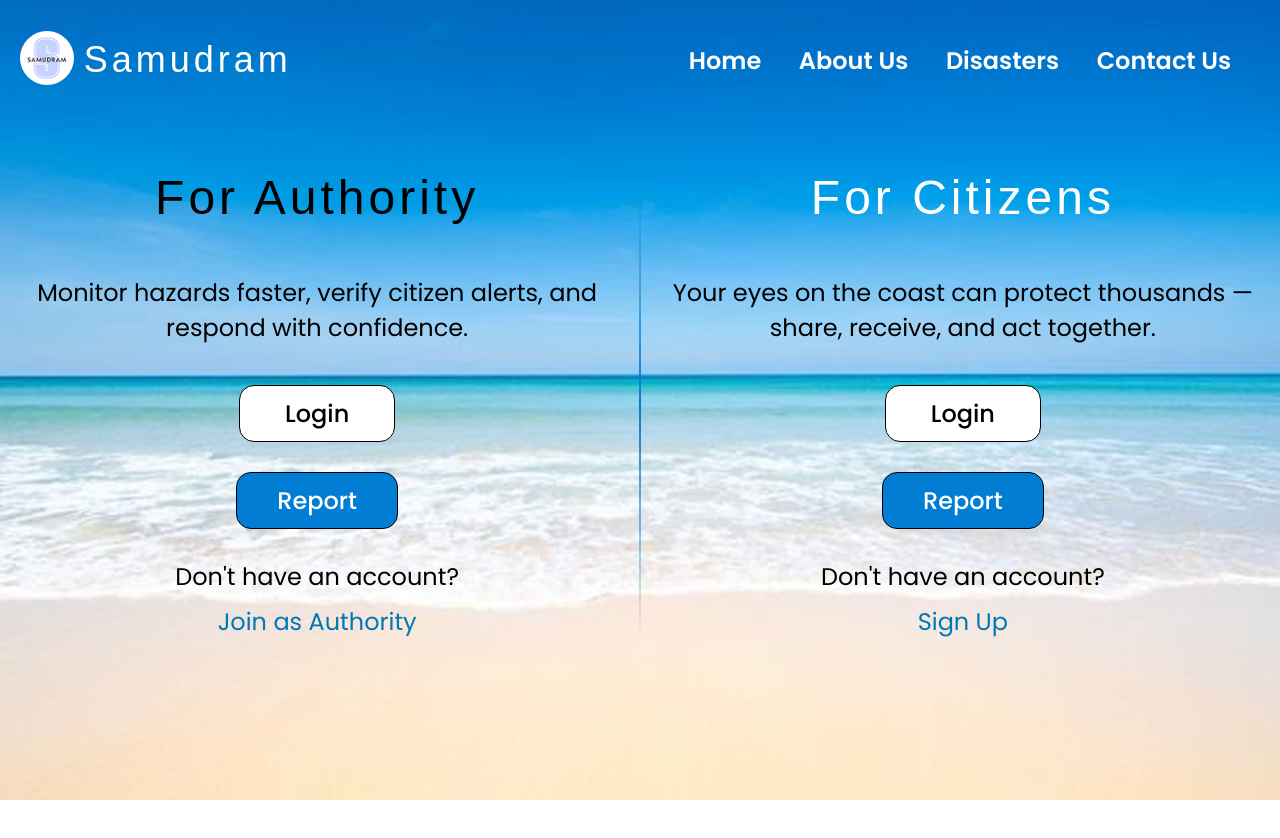
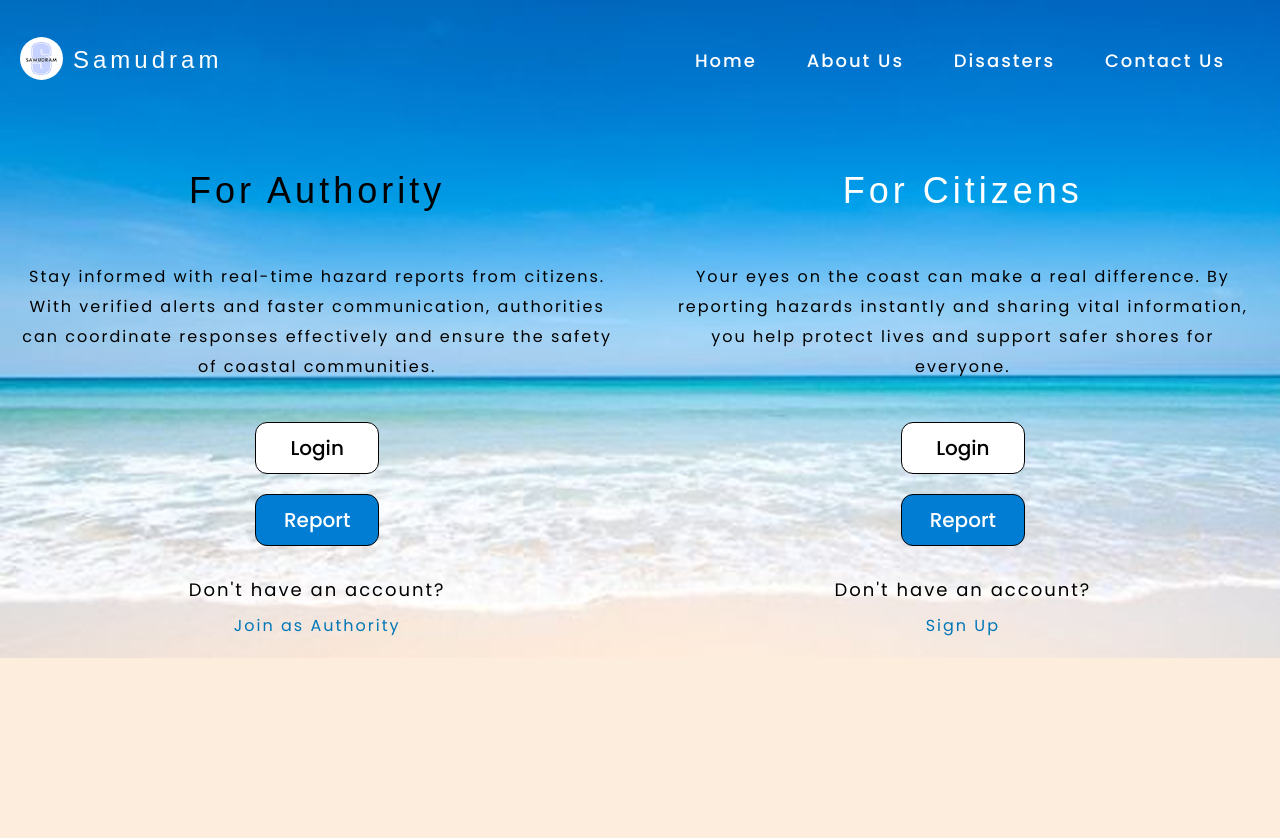
Before and after one commit to ziyamohammad/SIH-Frontend, a React (Create React App) app: page / in a window 1280 px wide. Shown: the top 838 px of the page. Before the commit the page ends 800 px from the top, so only its background shows below. Built offline with nearby package versions, Linux system fonts and the light colour scheme; a web font is replaced by a local one.

Commit message:
some css changes

```diff
--- a/src/App.css
+++ b/src/App.css
@@ -5,11 +5,14 @@
 }
 .App{
 width:100vw;
-height:100vh;
+height: auto;
+
+overflow: auto;
+
 display:flex;
 flex-direction: column;
 align-items: center;
 background-image:url(sea.png);
-background-size: 100vw 100vh;
+background-size: contain;
 
 }
--- a/src/components/Main.js
+++ b/src/components/Main.js
@@ -4,12 +4,13 @@ import { Link } from 'react-router'
 
 const Main = () => {
   return (
+    <>
     <div className={styles.main}>
       <div className={styles.authority}>
          <span className={styles.head}>
             For Authority
          </span>
-         <span className={styles.content}>Monitor hazards faster, verify citizen alerts, and respond with confidence.</span>
+         <span className={styles.content}>Stay informed with real-time hazard reports from citizens. With verified alerts and faster communication, authorities can coordinate responses effectively and ensure the safety of coastal communities.</span>
          <button className={styles.login}>Login</button>
          <button className={styles.report}>Report</button>
          <span className={styles.join}>Don't have an account?</span>
@@ -20,13 +21,17 @@ const Main = () => {
         <span className={styles.head1}>
             For Citizens
          </span>
-         <span  className={styles.content}>Your eyes on the coast can protect thousands — share, receive, and act together.</span>
+         <span  className={styles.content}>Your eyes on the coast can make a real difference. By reporting hazards instantly and sharing vital information, you help protect lives and support safer shores for everyone.</span>
          <button className={styles.login}>Login</button>
          <button className={styles.report}>Report</button>
          <span className={styles.join}>Don't have an account?</span>
          <Link to ="/citisignup" className={styles.link}>Sign Up</Link>
       </div>
     </div>
+    <div className={styles.dashboard}>
+
+    </div>
+    </>
   )
 }
 
--- a/src/css/Main.module.css
+++ b/src/css/Main.module.css
@@ -22,12 +22,13 @@
 }
 .divider {
   width: 1.5px;
-  height: 100%;
+  height: 110%;
   background: linear-gradient(
     to bottom,
-    rgba(1, 126, 210, 0),
-    rgba(1, 126, 210, 1),
-    rgba(1, 126, 210, 0)
+     rgba(1, 126, 210, 0.1),
+    rgba(0,0,0, 0.3),
+
+    rgba(1, 126, 210, 0.1)
   );
   margin: 5px;
 }
@@ -35,7 +36,7 @@
 font-family: "Gugi", sans-serif;
 font-weight: 400;
 padding-bottom:30px;
-font-size: 48px;
+font-size: 36px;
 letter-spacing: 4px;
 text-align: center;
 
@@ -44,7 +45,7 @@ text-align: center;
     font-family: "Gugi", sans-serif;
 font-weight: 400;
 color:white;
-font-size: 48px;
+font-size: 36px;
 letter-spacing: 4px;
 text-align: center;
 padding-bottom:30px;
@@ -52,31 +53,33 @@ padding-bottom:30px;
 .content{
   font-family: "Poppins", sans-serif;
 font-weight: 400;
-font-size: 24px;
+font-size: 16px;
 text-align: center;
 margin-bottom:20px;
+line-height: 30px;
+letter-spacing:2px;
 
 }
 .login{
    font-family: "Poppins", sans-serif;
 font-weight: 500;
-font-size: 24px;
+font-size: 20px;
 text-align: center;
-border-radius: 15px;
+border-radius: 12px;
 border:1px solid black;
-padding:10px 45px 10px 45px;
+padding:10px 34px ;
 background-color: white;
-margin-bottom:10px;
+
 
 }
 .report{
       font-family: "Poppins", sans-serif;
 font-weight: 500;
-font-size: 24px;
+font-size: 20px;
 text-align: center;
-border-radius: 15px;
+border-radius: 12px;
 border:1px solid black;
-padding:10px 40px 10px 40px;
+padding:10px 28px;
  background-color: rgba(1, 126, 211, 1);
  color:white;
 ;
@@ -86,8 +89,9 @@ padding:10px 40px 10px 40px;
     font-family: "Poppins", sans-serif;
 font-weight: 400;
 margin-top:10px;
-font-size: 24px;
+font-size: 18px;
 text-align: center;
+letter-spacing:2px;
 
 }
 a:-webkit-any-link {
@@ -97,7 +101,24 @@ margin-top:-10px;
     text-decoration:none;
       font-family: "Poppins", sans-serif;
 font-weight: 400;
+letter-spacing:2px;
 
-font-size: 24px;
+font-size: 16px;
 text-align: center;
 }
+/* @media screen and (max-width:769px){
+    .main{
+        flex-direction: column;
+    }
+} */
+
+
+/* dashboard */
+.dashboard{
+  height:200vh;
+  overflow:auto;
+  display:grid;
+  width:100%;
+  background: linear-gradient(to bottom, rgb(253, 237, 221,1), rgb(255, 237, 221,1), rgb(255, 255, 255,1));
+
+}
--- a/src/css/Navbar.module.css
+++ b/src/css/Navbar.module.css
@@ -18,7 +18,7 @@
     gap:10px;
 }
 .logo{
-    width:11%;
+    width:43px;
 }
 .logo img{
     border-radius: 50px;
@@ -26,7 +26,7 @@
 .name span{
 font-family: "Gugi", sans-serif;
 font-weight: 400;
-font-size: 36px;
+font-size: 24px;
 letter-spacing: 4px;
 color:white;
 }
@@ -37,9 +37,10 @@ color:white;
     justify-content: space-around;
     font-family: "Poppins", sans-serif;
     align-items:center;
-    font-size: 24px;
-    font-weight: 600;
+    font-size: 18px;
+    font-weight: 500;
     list-style: none;
+    letter-spacing:2px;
     color:white;
 }
 .mobilemenu{
```
